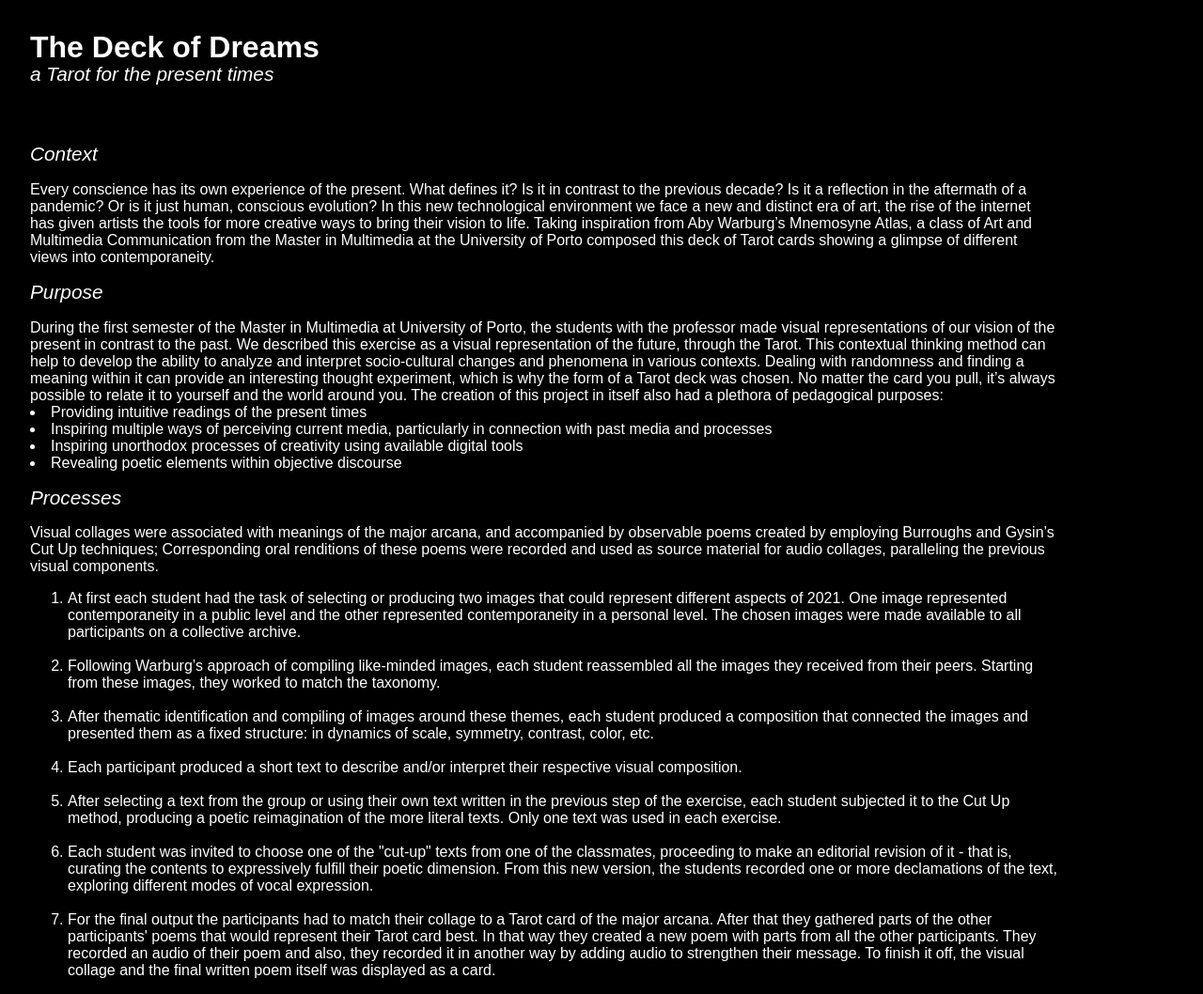
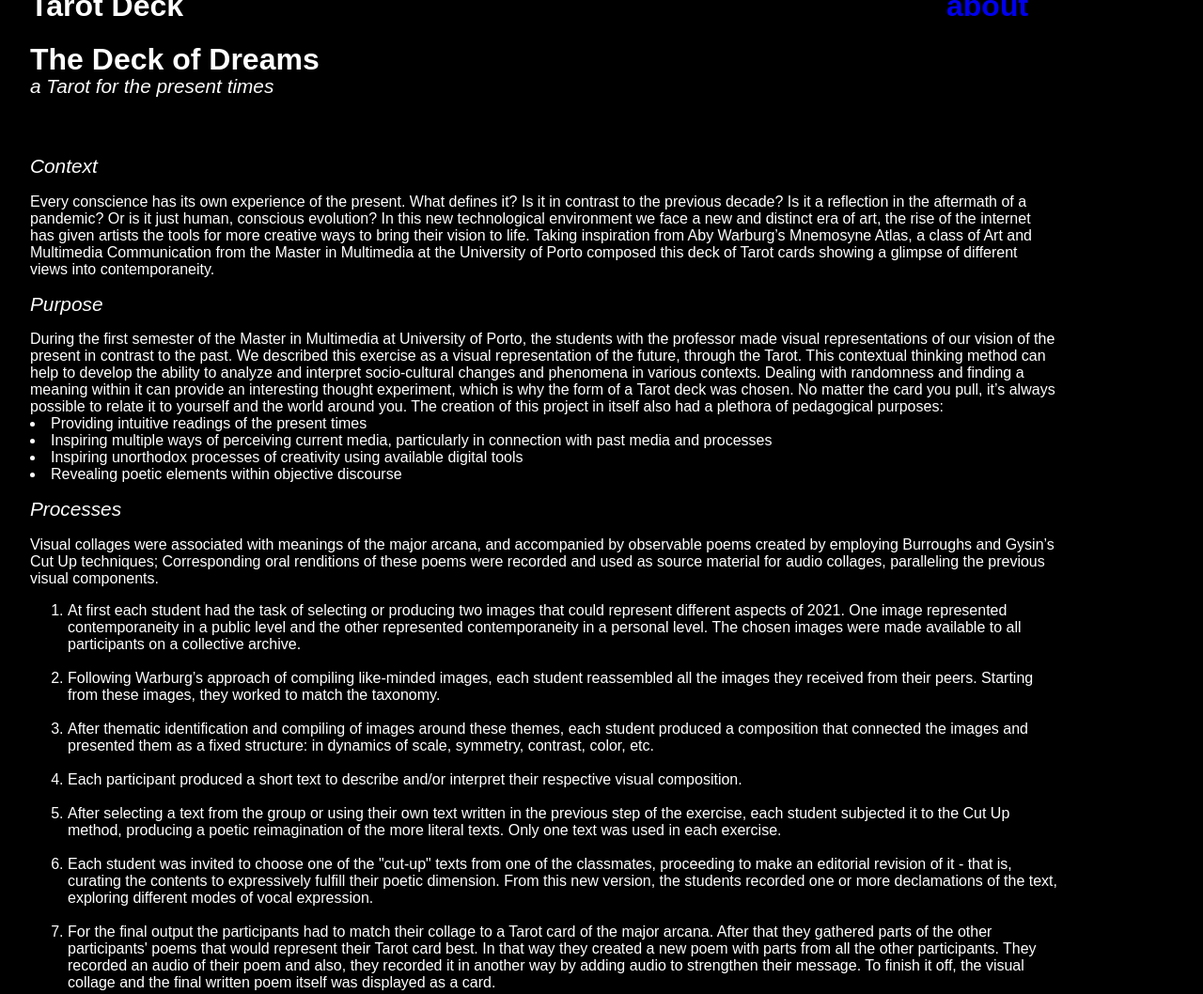
Before and after one commit to camillecunliffe/Ian-Duclos, a plain HTML site: page about.html in a window 1280 px wide. Shown: the whole page at 94% size. Drawn offline with Linux system fonts and the light colour scheme.

Commit message:
Update about.html

```diff
--- a/about.html
+++ b/about.html
@@ -9,6 +9,11 @@
 <title>The Deck of Dreams</title>
   </head>
   <body>
+    <div class="grid">
+      <div class="grid-item"><h1>Tarot Deck</h1></div>
+      <div class="grid-item"><h1></h1></div>
+      <div class="grid-item"><h1><a href="about.html">about</a></h1></div>
+    </div>
 <div class="title">
     <h1>The Deck of Dreams</h1>
     <h2><i>a Tarot for the present times</i></h2>
```
